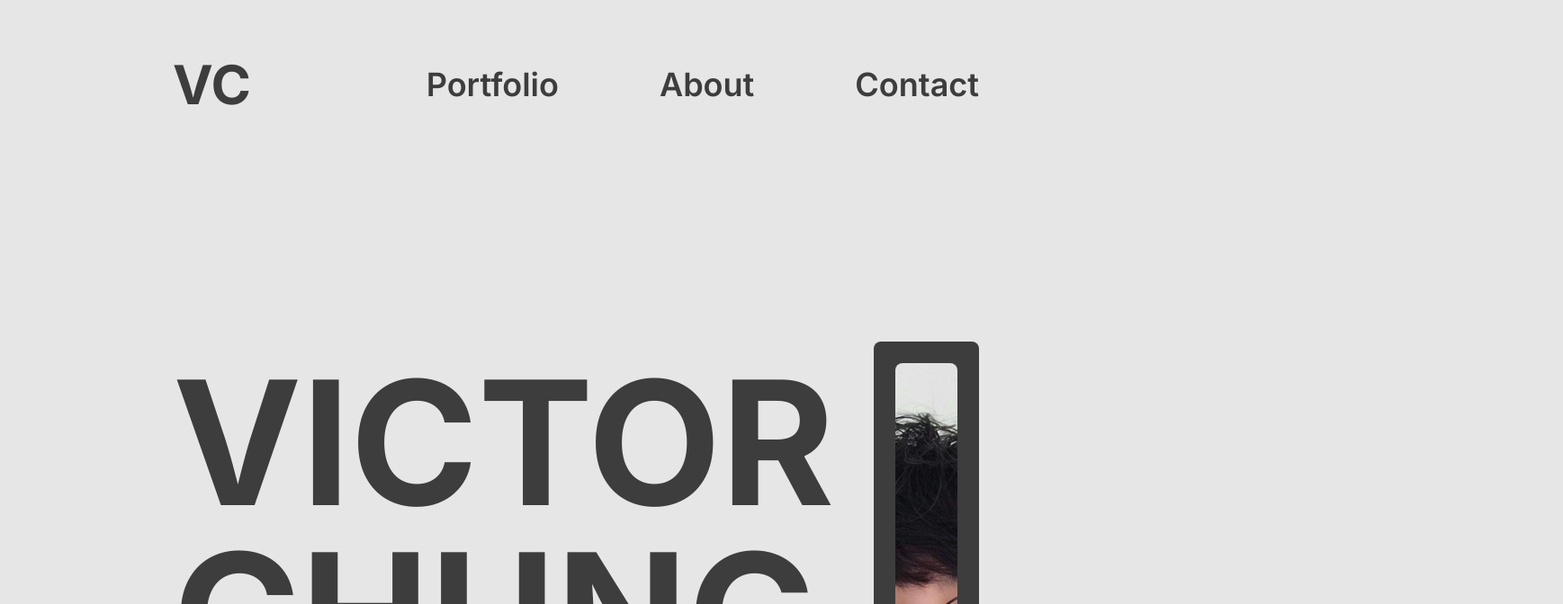
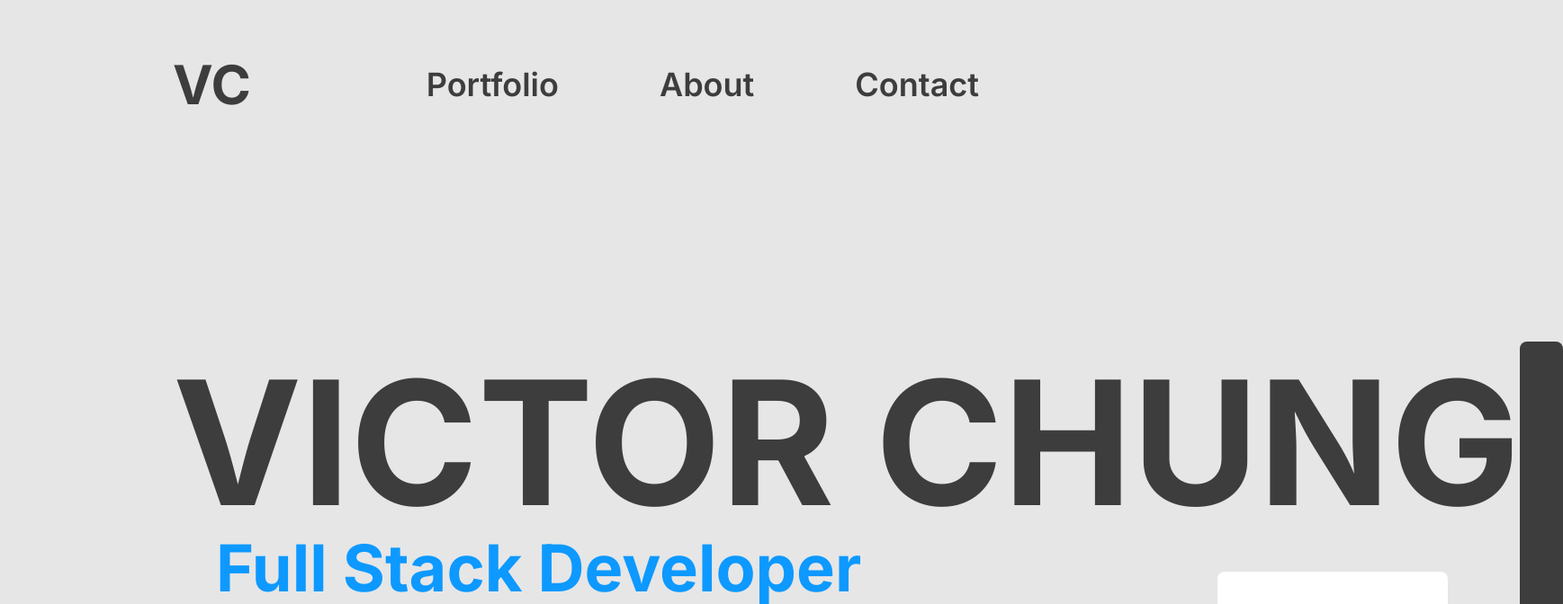
Before and after one commit to TheVicBro/portfolio, a Next.js app: page / in a window 1280 px wide. Shown: the top 672 px of the page at 90% size, 1737 px wide, since content can reach past the window. Built offline with nearby package versions, Linux system fonts and the light colour scheme.

Commit message:
Added animations

```diff
--- a/src/app/page.tsx
+++ b/src/app/page.tsx
@@ -1,20 +1,47 @@
+"use client";
+
+import { motion } from 'framer-motion';
+
 export default function Home() {
   return (
     <main>
-      <div className="flex items-center justify-between p-16 px-48 text-lightblack">
+      <motion.div
+        className="flex items-center justify-between p-16 px-48 text-lightblack"
+        initial={{ opacity: 0, y: -140 }}
+        animate={{ opacity: 1, y: 0 }}
+        transition={{ duration: 1, ease: 'easeOut' }}
+      >
         <div className="text-6xl font-bold">VC</div>
         <div className="flex items-row text-4xl font-semibold space-x-28">
           <div>Portfolio</div>
           <div>About</div>
           <div>Contact</div>
         </div>
-      </div>
+      </motion.div>
       <div className="flex justify-between pt-48 px-48">
         <div className="flex flex-col justify-between">
           <div>
-            <div className="mt-4 text-12xl font-bold text-lightblack leading-none">VICTOR CHUNG</div>
+            <div className="truncate">
+              <motion.div
+                className="mt-4 text-12xl font-bold text-lightblack leading-none"
+                initial={{ y: "100%" }}
+                animate={{ y: "0%" }}
+                transition={{ duration: 1, ease: "easeOut" }}
+              >
+                VICTOR CHUNG
+              </motion.div>
+            </div>
             <div className="mt-2 px-12">
-              <div className="text-7xl font-bold text-skyblue">Full Stack Developer</div>
+              <div className="truncate pb-2">
+                <motion.div
+                  className="text-7xl font-bold text-skyblue"
+                  initial={{ y: "-110%" }}
+                  animate={{ y: "0%" }}
+                  transition={{ duration: 1, ease: "easeOut" }}
+                >
+                  Full Stack Developer
+                </motion.div>
+              </div>
               <div className="mt-6 space-x-8">
                 <button className="rounded-lg bg-white text-3xl font-medium p-6 px-8">View Portfolio</button>
                 <button className="rounded-lg bg-white text-3xl font-medium p-6 px-8">View Resume</button>
--- a/tailwind.config.ts
+++ b/tailwind.config.ts
@@ -22,6 +22,7 @@ const config: Config = {
       colors: {
         'skyblue': '#0D99FF',
         'lightblack': '#3D3D3D',
+        'background': '#E6E6E6',
       },
       height: {
         '128': '32rem',
```
